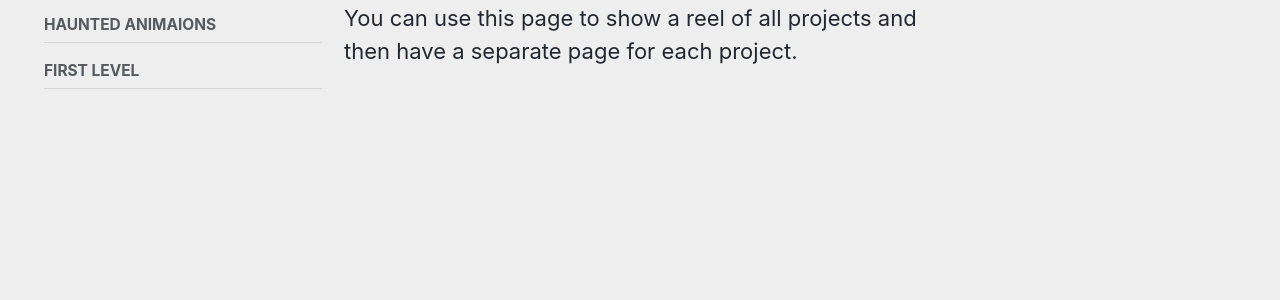
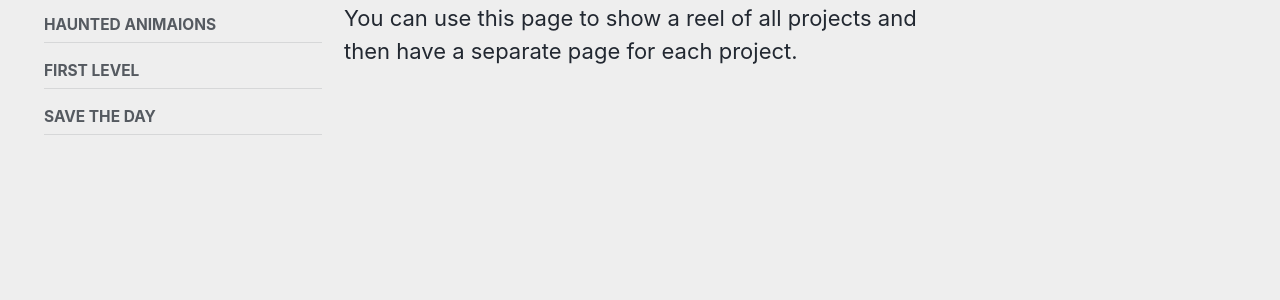
Before and after one commit to KeadoElijahKing/KeadoElijahKing.github.io, a Jekyll site: the page built from _pages/firstyr.md, in a window 1280 px wide. Shown: the part 265-565 px from the top of the page. Built offline with Jekyll 4.4.1, drawn with Linux system fonts in a browser that asks for light colours.

Commit message:
Update navigation.yml

```diff
--- a/_data/navigation.yml
+++ b/_data/navigation.yml
@@ -41,6 +41,8 @@ firstyr:
     url: /firstyr/haunted-animations/
   - title: "First Level"
     url: /firstyr/first-level/
+  - title: "Save The Day"
+    url: /firstyr/save-the-day/
 
 # Sidebar menu for the Pages page
 pages:
```
